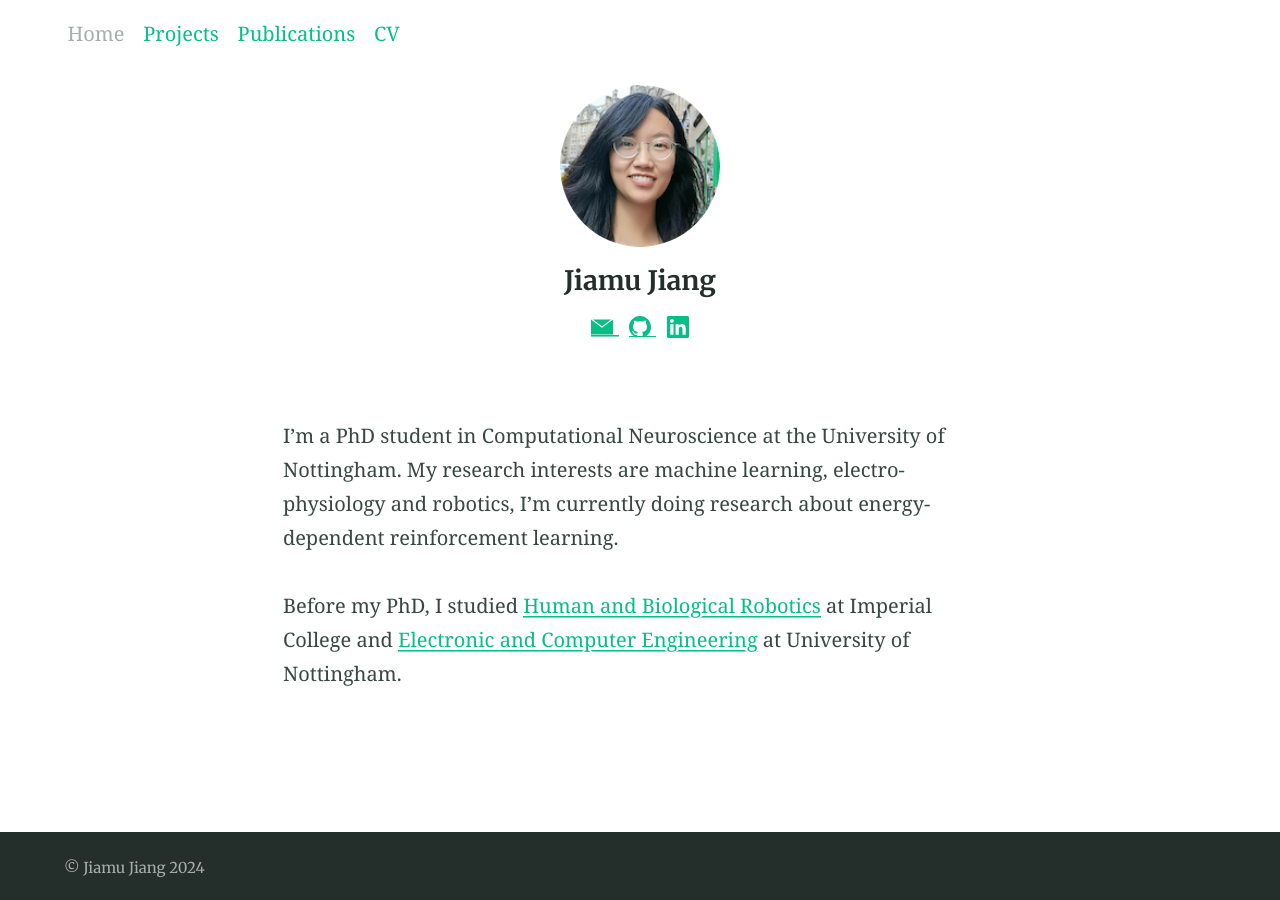
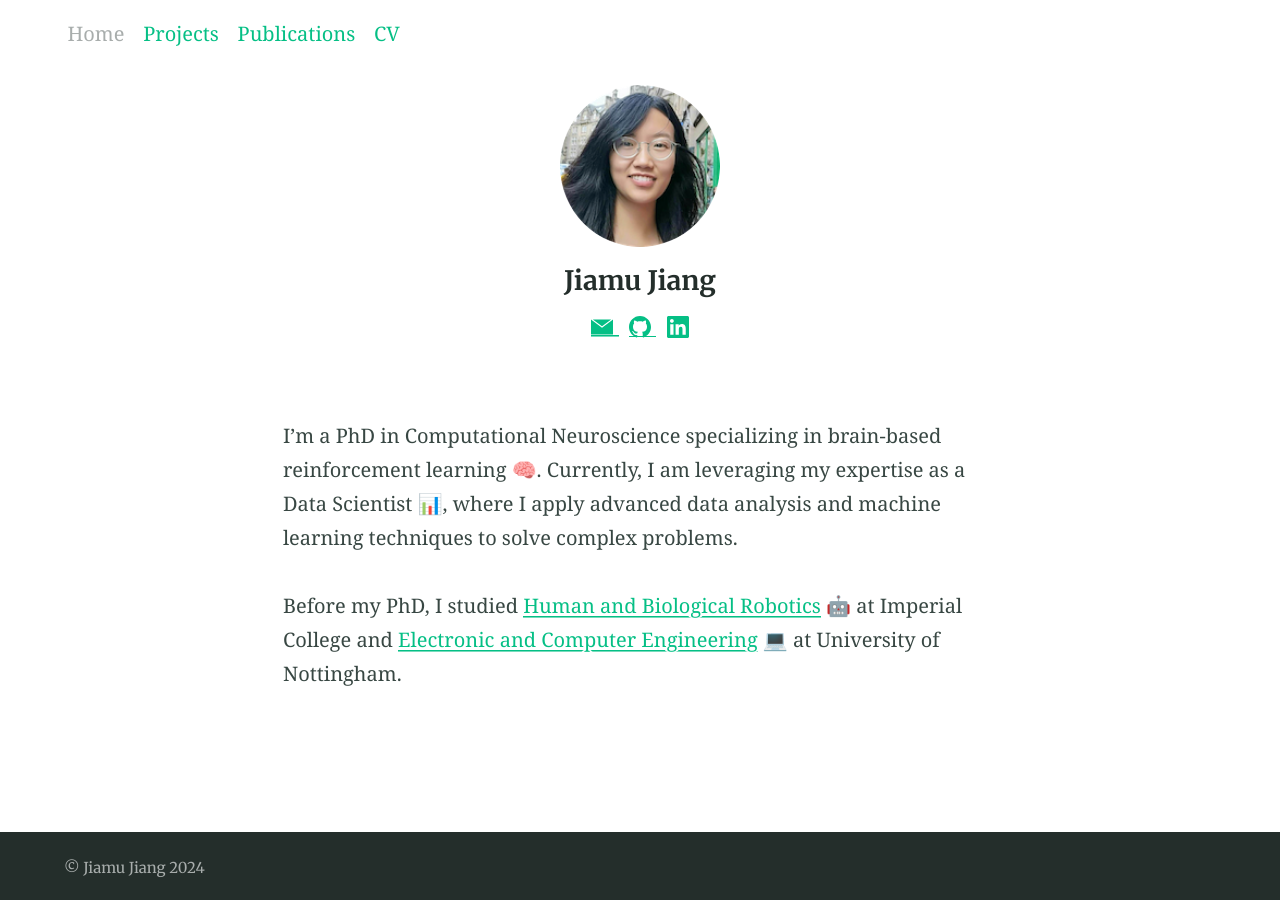
Before and after one commit to jiajia-404/jiajia-404.github.io, a Jekyll site: the page built from index.md, in a window 1280 px wide. Built offline with Jekyll 4.4.1, drawn with Linux system fonts in a browser that asks for light colours; emoji names are drawn with the system emoji font.

Commit message:
update index page and pub

```diff
--- a/index.md
+++ b/index.md
@@ -24,6 +24,6 @@ layout: page
 </div>
 <br style="line-height:10%;">
 
-I'm a PhD student in Computational Neuroscience at the University of Nottingham. My research interests are machine learning, electro-physiology and robotics, I'm currently doing research about energy-dependent reinforcement learning.
+I'm a PhD in Computational Neuroscience specializing in brain-based reinforcement learning :brain:. Currently, I am leveraging my expertise as a Data Scientist :bar_chart:, where I apply advanced data analysis and machine learning techniques to solve complex problems.
 
-Before my PhD, I studied [Human and Biological Robotics](https://www.imperial.ac.uk/study/pg/bioengineering/human-and-biological-robotics-msc/) at Imperial College and [Electronic and Computer Engineering](https://www.nottingham.ac.uk/ugstudy/course/Electronic-and-Computer-Engineering-BEng) at University of Nottingham.
+Before my PhD, I studied [Human and Biological Robotics](https://www.imperial.ac.uk/study/pg/bioengineering/human-and-biological-robotics-msc/) :robot: at Imperial College and [Electronic and Computer Engineering](https://www.nottingham.ac.uk/ugstudy/course/Electronic-and-Computer-Engineering-BEng) :computer: at University of Nottingham.
```
Also changed, not shown: Publications.md (+7 -0 lines).
